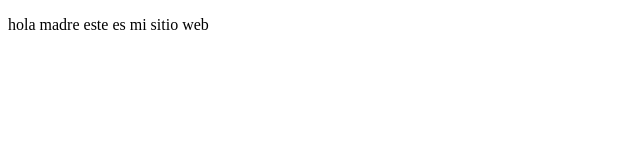
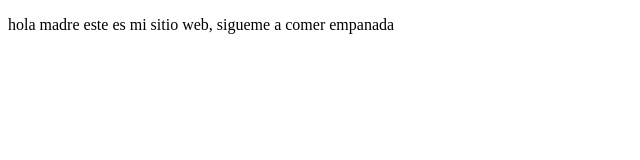
Before and after one commit to Cesarruiz23/projectdemo, a plain HTML site: page index.html in a window 1280 px wide. Shown: the whole page, without its empty margins (0-640 px from the left). Drawn offline with Linux system fonts and the light colour scheme.

Commit message:
cambios agregamos info

```diff
--- a/index.html
+++ b/index.html
@@ -9,7 +9,7 @@
 </head>
 <body>
 <p>
-    hola madre este es mi sitio web
+    hola madre este es mi sitio web, sigueme a comer empanada
 </p>
 </body>
 </html>
```
